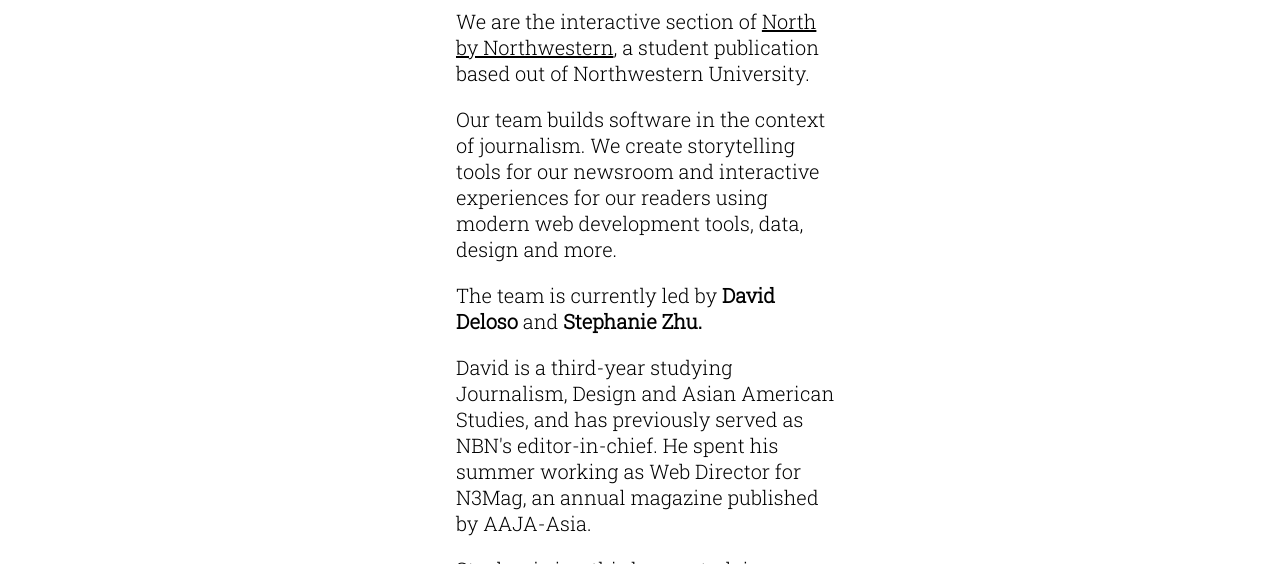
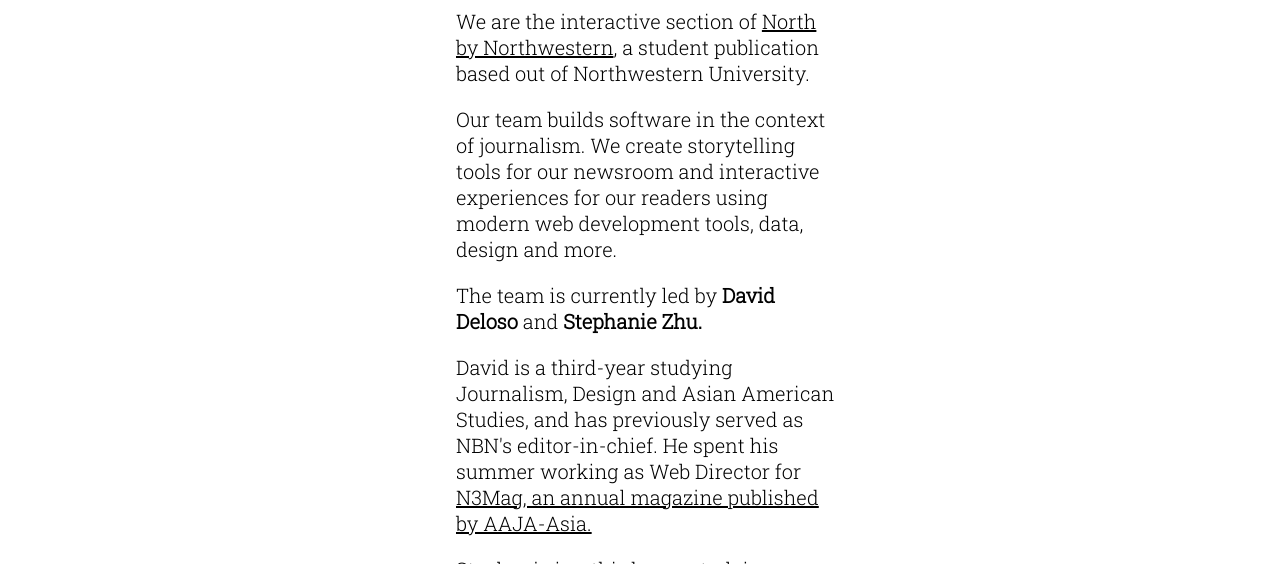
Before and after one commit to dmdeloso/nbnteractive-redesign, a plain HTML site: page index.html in a window 1280 px wide. Both pictures are taken after a click on the element "enter". Shown: the part 236-800 px from the top of the page. Drawn offline with Linux system fonts and the light colour scheme.

Commit message:
added link to my bio

```diff
--- a/index.html
+++ b/index.html
@@ -56,7 +56,7 @@
         <p>Our team builds software in the context of journalism. We create storytelling tools for our newsroom and interactive experiences for our readers using modern web development tools, data, design and more.</p>
 
         <p>The team is currently led by <strong>David Deloso</strong> and <strong>Stephanie Zhu.</strong></p>
-        <p>David is a third-year studying Journalism, Design and Asian American Studies, and has previously served as NBN's editor-in-chief. He spent his summer working as Web Director for N3Mag, an annual magazine published by AAJA-Asia.</p>
+        <p>David is a third-year studying Journalism, Design and Asian American Studies, and has previously served as NBN's editor-in-chief. He spent his summer working as Web Director for <a href="https://n3con.com/magazine/" target="_blank">N3Mag, an annual magazine published by AAJA-Asia.</a></p>
         <p>Stephanie is a third-year studying Journalism, Computer Science and Design, and has previously served as NBN mag's Creative Director. She spent her summer as a design intern at Paravane Ventures.</p>
 
         </div>
--- a/main.js
+++ b/main.js
@@ -21,7 +21,7 @@ const pageList = [
   <p>Our team builds software in the context of journalism. We create storytelling tools for our newsroom and interactive experiences for our readers using modern web development tools, data, design and more.</p>
 
   <p>The team is currently led by David Deloso and Stephanie Zhu.</p>
-  <p>David is a third-year studying Journalism, Design and Asian American Studies, and has previously served as NBN's editor-in-chief. He spent his summer working as Web Director for N3Mag, an annual magazine published by AAJA-Asia.</p>
+  <p>David is a third-year studying Journalism, Design and Asian American Studies, and has previously served as NBN's editor-in-chief. He spent his summer working as Web Director for <a href="https://n3con.com/magazine/" target="_blank">N3Mag, an annual magazine published by AAJA-Asia.</a></p>
   <p>Stephanie is a third-year studying Journalism, Computer Science and Design, and has previously served as NBN mag's Creative Director. She spent her summer as a design intern at Paravane Ventures.</p>`},
     {
       title: "Join Us",
```
